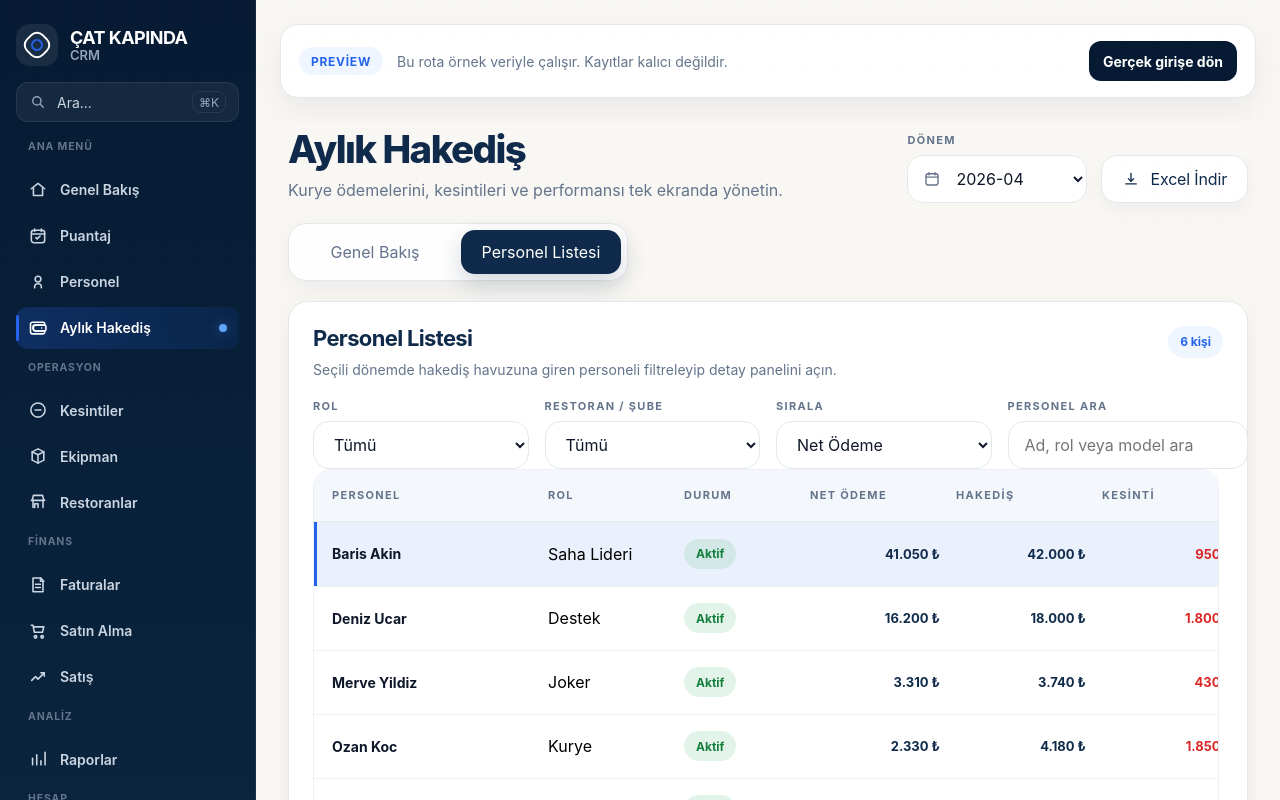
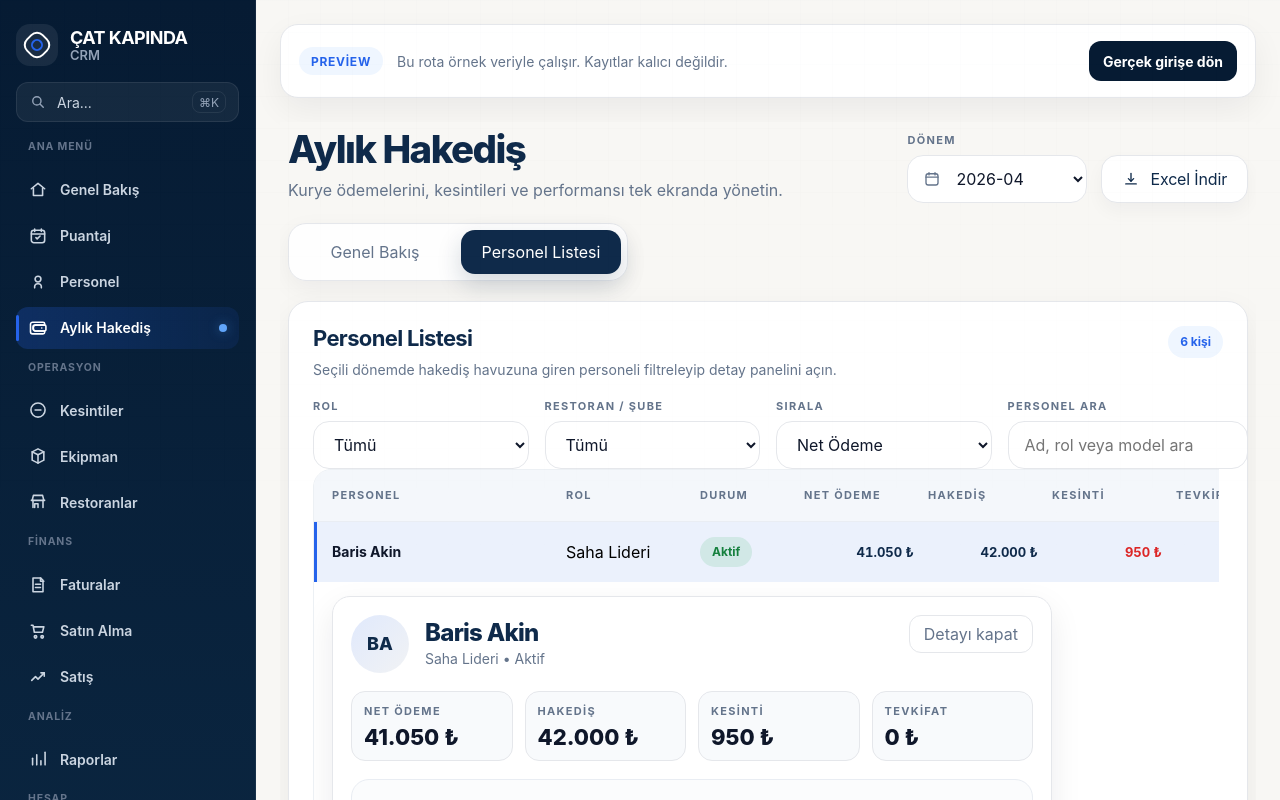
Before and after one commit to catkapinda/catkapinda-crm, a Next.js app in the folder v2/frontend/: page /preview/payroll in a window 1280 px wide. Both pictures are taken after a click on the button "Personel Listesi". Shown: the top 800 px of the page. Built offline with nearby package versions, Linux system fonts and the light colour scheme.

Commit message:
Refine payroll personnel list detail layout

```diff
--- a/v2/frontend/app/payroll/page.tsx
+++ b/v2/frontend/app/payroll/page.tsx
@@ -66,7 +66,6 @@ type DeductionsManagementResponse = {
 };
 
 type PayrollDeltaTone = "positive" | "negative" | "neutral";
-type PayrollTab = "finance" | "operations" | "trend" | "pdf";
 type PayrollViewMode = "overview" | "list";
 
 type PayrollEntryView = PayrollDashboard["entries"][number];
@@ -625,8 +624,6 @@ export default function PayrollPage() {
   const [personnelQuery, setPersonnelQuery] = useState("");
   const [sortMode, setSortMode] = useState("net-desc");
   const [selectedPersonnelId, setSelectedPersonnelId] = useState<number | null>(null);
-  const [activeTab, setActiveTab] = useState<PayrollTab>("finance");
-  const [detailDrawerOpen, setDetailDrawerOpen] = useState(false);
   const [documentBusy, setDocumentBusy] = useState(false);
   const [documentError, setDocumentError] = useState("");
   const [documentMessage, setDocumentMessage] = useState("");
@@ -958,18 +955,6 @@ export default function PayrollPage() {
     () => filteredEntries.find((entry) => entry.personnel_id === selectedPersonnelId) ?? null,
     [filteredEntries, selectedPersonnelId],
   );
-
-  useEffect(() => {
-    if (viewMode !== "list") {
-      setDetailDrawerOpen(false);
-    }
-  }, [viewMode]);
-
-  useEffect(() => {
-    if (!selectedPersonnel) {
-      setDetailDrawerOpen(false);
-    }
-  }, [selectedPersonnel]);
 
   const highestNetPayment = useMemo(
     () =>
@@ -1261,72 +1246,49 @@ export default function PayrollPage() {
     },
   ];
 
-  const detailTabs = [
-    { id: "finance", label: "Finans Özeti" },
-    { id: "operations", label: "Operasyon Özeti" },
-    { id: "trend", label: "Trend" },
-    { id: "pdf", label: "PDF" },
-  ] satisfies Array<{ id: PayrollTab; label: string }>;
-
   const openPersonnelDetail = (personnelId: number) => {
-    setSelectedPersonnelId(personnelId);
-    setActiveTab("finance");
-    setDetailDrawerOpen(true);
-  };
-
-  const renderDetailPanel = (extraClassName?: string) => (
-    <section className={`${styles.payintDetailPanel} ${extraClassName ?? ""}`.trim()}>
+    setSelectedPersonnelId((current) => (current === personnelId ? null : personnelId));
+  };
+
+  const renderInlineDetailCard = () => (
+    <section className={styles.payintInlineDetailCard}>
       {selectedPersonnel ? (
         <>
-          <div className={styles.payintDetailHeader}>
+          <div className={styles.payintInlineDetailHeader}>
             <div className={styles.payintDetailProfile}>
               <div className={styles.payintDetailAvatar}>{getInitials(selectedPersonnel.personnel)}</div>
               <div className={styles.payintDetailCopy}>
                 <h3>{selectedPersonnel.personnel}</h3>
-                <p>{selectedPersonnel.role}</p>
-              </div>
-            </div>
-            <div className={styles.payintDetailStatusRow}>
-              <StatusBadge value={selectedPersonnel.status} />
-              <button type="button" className={styles.payintKebabButton} aria-label="Detay menüsü">
-                <span />
-                <span />
-                <span />
+                <p>
+                  {selectedPersonnel.role}
+                  {selectedPersonnel.status ? ` • ${selectedPersonnel.status}` : ""}
+                </p>
+              </div>
+            </div>
+            <button
+              type="button"
+              className={styles.payintInlineDetailClose}
+              onClick={() => setSelectedPersonnelId(null)}
+            >
+              Detayı kapat
             </button>
           </div>
-          </div>
-          <div className={styles.payintTabStrip} role="tablist" aria-label="Personel detay sekmeleri">
-            {detailTabs.map((tab) => (
-              <button
-                key={tab.id}
-                type="button"
-                className={`${styles.payintTabButton} ${
-                  activeTab === tab.id ? styles.payintTabButtonActive : ""
-                }`}
-                onClick={() => setActiveTab(tab.id)}
-              >
-                {tab.label}
-              </button>
-            ))}
-          </div>
-
-          {activeTab === "finance" ? (
           <div className={styles.payintDetailBody}>
-              <div className={styles.payintDetailMetricGrid}>
-                <article className={styles.payintDetailMetricCard}>
+            <div className={styles.payintInlineMetricGrid}>
+              <article className={styles.payintInlineMetricCard}>
                 <span>Net Ödeme</span>
                 <strong>{formatMoney(selectedPersonnel.net_payment)}</strong>
               </article>
-                <article className={styles.payintDetailMetricCard}>
-                  <span>Hakediş Tutarı</span>
+              <article className={styles.payintInlineMetricCard}>
+                <span>Hakediş</span>
                 <strong>{formatMoney(selectedPersonnel.gross_pay)}</strong>
               </article>
-                <article className={styles.payintDetailMetricCard}>
-                  <span>Toplam Kesinti</span>
-                  <strong>{formatMoney(selectedPersonnel.total_deductions)}</strong>
+              <article className={styles.payintInlineMetricCard}>
+                <span>Kesinti</span>
+                <strong className={styles.payintNegativeText}>{formatMoney(selectedPersonnel.total_deductions)}</strong>
               </article>
-                <article className={styles.payintDetailMetricCard}>
-                  <span>Toplam Tevkifat</span>
+              <article className={styles.payintInlineMetricCard}>
+                <span>Tevkifat</span>
                 <strong>{formatMoney(selectedPersonnel.tevkifat_amount)}</strong>
               </article>
             </div>
@@ -1340,7 +1302,7 @@ export default function PayrollPage() {
                 {selectedPersonDeductions.length ? (
                   selectedPersonDeductions.map((row) => (
                     <div key={String(row.key)} className={styles.payintDetailListRow}>
-                        <span>{row.label}</span>
+                      <span title={row.label}>{row.label}</span>
                       <strong className={styles.payintNegativeText}>{formatMoney(row.amount)}</strong>
                     </div>
                   ))
@@ -1353,49 +1315,7 @@ export default function PayrollPage() {
                 <strong>{formatMoney(selectedPersonnel.total_deductions)}</strong>
               </div>
             </div>
-            </div>
-          ) : null}
-
-          {activeTab === "operations" ? (
-            <div className={styles.payintDetailBody}>
-              <div className={styles.payintDetailMetricGrid}>
-                <article className={styles.payintDetailMetricCard}>
-                  <span>Toplam Saat</span>
-                  <strong>{formatNumber(selectedPersonnel.total_hours, 1)}</strong>
-                </article>
-                <article className={styles.payintDetailMetricCard}>
-                  <span>Toplam Paket</span>
-                  <strong>{formatNumber(selectedPersonnel.total_packages, 0)}</strong>
-                </article>
-                <article className={styles.payintDetailMetricCard}>
-                  <span>Toplam Şube</span>
-                  <strong>{formatNumber(selectedPersonnel.restaurant_count, 0)}</strong>
-                </article>
-                <article className={styles.payintDetailMetricCard}>
-                  <span>Paket / Saat</span>
-                  <strong>
-                    {selectedPersonnel.total_hours > 0
-                      ? formatNumber(selectedPersonnel.total_packages / selectedPersonnel.total_hours, 1)
-                      : "0,0"}
-                  </strong>
-                </article>
-              </div>
-            </div>
-          ) : null}
-
-          {activeTab === "trend" ? (
-            <div className={styles.payintDetailBody}>
-              <div className={styles.payintDetailTrendCard}>
-                <TrendChart
-                  items={personTrendSeries.length ? personTrendSeries : [{ label: "—", value: 0 }]}
-                />
-              </div>
-              <div className={styles.payintInsightCard}>{personTrendInsight}</div>
-            </div>
-          ) : null}
-
-          {activeTab === "pdf" ? (
-            <div className={styles.payintDetailBody}>
+
             <button
               type="button"
               className={styles.payintPrimaryButton}
@@ -1411,10 +1331,9 @@ export default function PayrollPage() {
               <div className={`${styles.payintFeedback} ${styles.payintFeedbackSuccess}`}>{documentMessage}</div>
             ) : null}
           </div>
-          ) : null}
         </>
       ) : (
-        <div className={styles.payintEmptyPanel}>Sağ paneli doldurmak için listeden bir personel seçin.</div>
+        <div className={styles.payintEmptyPanel}>Detayları görmek için listeden bir personel seçin.</div>
       )}
     </section>
   );
@@ -1652,6 +1571,7 @@ export default function PayrollPage() {
           </div>
 
           <div className={styles.payintListBody}>
+            <div className={styles.payintTableScroll}>
               <div className={styles.payintTableDesktop}>
                 <div className={styles.payintTableHeader}>
                   <span>Personel</span>
@@ -1665,8 +1585,8 @@ export default function PayrollPage() {
                   <span>Aksiyon</span>
                 </div>
                 {listEntries.map((entry) => (
+                  <div key={entry.personnel_id} className={styles.payintTableEntry}>
                     <button
-                  key={entry.personnel_id}
                       type="button"
                       className={`${styles.payintTableRow} ${
                         selectedPersonnelId === entry.personnel_id ? styles.payintTableRowSelected : ""
@@ -1680,26 +1600,37 @@ export default function PayrollPage() {
                       <span>
                         <StatusBadge value={entry.status} />
                       </span>
-                  <span className={styles.payintNumericCell}>{formatMoney(entry.net_payment)}</span>
-                  <span className={styles.payintNumericCell}>{formatMoney(entry.gross_pay)}</span>
-                  <span className={`${styles.payintNumericCell} ${styles.payintNegativeText}`}>
+                      <span className={`${styles.payintNumericCell} ${styles.payintMoneyCell}`}>
+                        {formatMoney(entry.net_payment)}
+                      </span>
+                      <span className={`${styles.payintNumericCell} ${styles.payintMoneyCell}`}>
+                        {formatMoney(entry.gross_pay)}
+                      </span>
+                      <span className={`${styles.payintNumericCell} ${styles.payintMoneyCell} ${styles.payintNegativeText}`}>
                         {formatMoney(entry.total_deductions)}
                       </span>
-                  <span className={styles.payintNumericCell}>
+                      <span className={`${styles.payintNumericCell} ${styles.payintMoneyCell}`}>
                         {formatMoney(entry.tevkifat_amount)}
                       </span>
                       <span className={styles.payintModelCell}>{displayCostModel(entry.cost_model)}</span>
                       <span className={styles.payintActionCell}>
-                    <span className={styles.payintActionPill}>Detay</span>
+                        <span className={styles.payintActionPill}>
+                          {selectedPersonnelId === entry.personnel_id ? "Kapat" : "Detay"}
+                        </span>
                       </span>
                     </button>
+                    {selectedPersonnelId === entry.personnel_id ? (
+                      <div className={styles.payintInlineDetailRow}>{renderInlineDetailCard()}</div>
+                    ) : null}
+                  </div>
                 ))}
+              </div>
             </div>
 
             <div className={styles.payintTableMobile}>
               {listEntries.map((entry) => (
+                <div key={`mobile-${entry.personnel_id}`} className={styles.payintMobileEntry}>
                   <button
-                  key={`mobile-${entry.personnel_id}`}
                     type="button"
                     className={`${styles.payintPersonCard} ${
                       selectedPersonnelId === entry.personnel_id ? styles.payintPersonCardSelected : ""
@@ -1734,6 +1665,10 @@ export default function PayrollPage() {
                       </div>
                     </div>
                   </button>
+                  {selectedPersonnelId === entry.personnel_id ? (
+                    <div className={styles.payintMobileInlineDetail}>{renderInlineDetailCard()}</div>
+                  ) : null}
+                </div>
               ))}
             </div>
           </div>
@@ -1807,33 +1742,6 @@ export default function PayrollPage() {
             viewMode === "overview" ? overviewView : listView
           )}
 
-          {viewMode === "list" && detailDrawerOpen && selectedPersonnel ? (
-            <>
-              <button
-                type="button"
-                className={styles.payintDrawerOverlay}
-                aria-label="Detay panelini kapat"
-                onClick={() => setDetailDrawerOpen(false)}
-              />
-              <aside className={styles.payintDetailDrawer} aria-label="Personel detay paneli">
-                <div className={styles.payintDrawerTopbar}>
-                  <div>
-                    <strong>Personel Detayı</strong>
-                    <span>{selectedPersonnel.personnel}</span>
-                  </div>
-                  <button
-                    type="button"
-                    className={styles.payintDrawerClose}
-                    onClick={() => setDetailDrawerOpen(false)}
-                    aria-label="Detay panelini kapat"
-                  >
-                    ×
-                  </button>
-                </div>
-                {renderDetailPanel(styles.payintDetailPanelDrawer)}
-              </aside>
-            </>
-          ) : null}
         </div>
       </div>
     </AppShell>
--- a/v2/frontend/app/payroll/payroll-intelligence.module.css
+++ b/v2/frontend/app/payroll/payroll-intelligence.module.css
@@ -810,41 +810,35 @@
 
 .payintTableDesktop {
   display: block;
+  min-width: 1184px;
   border-radius: 18px;
   overflow: hidden;
   border: 1px solid #ecf0f4;
   background: #fbfcfd;
 }
 
+.payintTableScroll {
+  width: 100%;
+  overflow-x: auto;
+  overflow-y: visible;
+}
+
 .payintTableHeader,
 .payintTableRow {
   display: grid;
   grid-template-columns:
-    minmax(200px, 1.9fr)
-    minmax(120px, 1.1fr)
-    minmax(110px, 1fr)
-    minmax(130px, 1.1fr)
-    minmax(130px, 1.1fr)
-    minmax(130px, 1.1fr)
-    minmax(130px, 1.1fr)
-    minmax(130px, 1fr);
-  gap: 16px;
+    minmax(220px, 1.7fr)
+    minmax(120px, 0.8fr)
+    90px
+    minmax(110px, 0.8fr)
+    minmax(110px, 0.8fr)
+    minmax(110px, 0.8fr)
+    minmax(110px, 0.8fr)
+    minmax(130px, 0.9fr)
+    64px;
+  gap: 14px;
   align-items: center;
   padding: 0 18px;
-}
-
-.payintTableHeader,
-.payintTableRow {
-  grid-template-columns:
-    minmax(200px, 2fr)
-    minmax(120px, 1.05fr)
-    minmax(110px, 1fr)
-    minmax(130px, 1.1fr)
-    minmax(130px, 1.1fr)
-    minmax(130px, 1.1fr)
-    minmax(130px, 1.1fr)
-    minmax(130px, 1fr)
-    88px;
 }
 
 .payintTableHeader {
@@ -859,7 +853,7 @@
 }
 
 .payintTableRow {
-  min-height: 64px;
+  min-height: 60px;
   border: 0;
   width: 100%;
   background: #ffffff;
@@ -867,13 +861,18 @@
   text-align: left;
 }
 
-.payintTableRow + .payintTableRow {
+.payintTableEntry + .payintTableEntry .payintTableRow {
   border-top: 1px solid #edf1f5;
 }
 
 .payintTableRowSelected {
   background: rgba(37, 99, 235, 0.07);
   box-shadow: inset 3px 0 0 #2563eb;
+}
+
+.payintTableEntry,
+.payintMobileEntry {
+  display: block;
 }
 
 .payintTableHeader span,
@@ -903,9 +902,16 @@
   color: #0f2a4a;
 }
 
+.payintMoneyCell {
+  text-align: right;
+  font-variant-numeric: tabular-nums;
+  white-space: nowrap;
+}
+
 .payintModelCell {
   overflow: hidden;
   text-overflow: ellipsis;
+  white-space: nowrap;
   color: #475569;
 }
 
@@ -1209,7 +1215,7 @@
 
 .payintListBody {
   max-height: 520px;
-  overflow-y: auto;
+  overflow: auto;
   padding-right: 4px;
 }
 
@@ -1295,6 +1301,75 @@
   font-weight: 700;
 }
 
+.payintInlineDetailRow,
+.payintMobileInlineDetail {
+  padding: 14px 18px 18px;
+  background: #ffffff;
+}
+
+.payintInlineDetailCard {
+  width: 100%;
+  max-width: 720px;
+  background: #ffffff;
+  border: 1px solid #e5e7eb;
+  border-radius: 18px;
+  padding: 18px;
+  box-shadow: 0 12px 32px rgba(15, 23, 42, 0.08);
+  display: grid;
+  gap: 18px;
+}
+
+.payintInlineDetailHeader {
+  display: flex;
+  align-items: flex-start;
+  justify-content: space-between;
+  gap: 16px;
+}
+
+.payintInlineDetailClose {
+  min-height: 38px;
+  border-radius: 12px;
+  border: 1px solid #e5e7eb;
+  background: #ffffff;
+  padding: 0 14px;
+  color: #64748b;
+  font-size: 13px;
+  font-weight: 700;
+  white-space: nowrap;
+  cursor: pointer;
+}
+
+.payintInlineMetricGrid {
+  display: grid;
+  grid-template-columns: repeat(4, minmax(0, 1fr));
+  gap: 12px;
+}
+
+.payintInlineMetricCard {
+  padding: 12px;
+  border-radius: 14px;
+  background: #f8fafc;
+  border: 1px solid #e5e7eb;
+  display: grid;
+  gap: 8px;
+}
+
+.payintInlineMetricCard span {
+  font-size: 11px;
+  text-transform: uppercase;
+  letter-spacing: 0.12em;
+  color: #64748b;
+  font-weight: 700;
+}
+
+.payintInlineMetricCard strong {
+  font-size: 22px;
+  line-height: 1;
+  font-weight: 760;
+  color: #0f172a;
+  white-space: nowrap;
+}
+
 .payintEmptyPanel,
 .payintEmptyCompact {
   border-radius: 16px;
@@ -1329,78 +1404,6 @@
   color: #166534;
 }
 
-.payintDrawerOverlay {
-  position: fixed;
-  inset: 0;
-  border: 0;
-  background: rgba(15, 23, 42, 0.24);
-  z-index: 70;
-}
-
-.payintDetailDrawer {
-  position: fixed;
-  top: 0;
-  right: 0;
-  width: 420px;
-  max-width: 90vw;
-  height: 100vh;
-  background: #ffffff;
-  z-index: 80;
-  box-shadow: -24px 0 60px rgba(15, 23, 42, 0.16);
-  overflow-y: auto;
-  padding: 24px 22px 28px;
-  display: grid;
-  align-content: start;
-  gap: 20px;
-}
-
-.payintDrawerTopbar {
-  display: flex;
-  align-items: flex-start;
-  justify-content: space-between;
-  gap: 16px;
-}
-
-.payintDrawerTopbar strong {
-  display: block;
-  font-size: 18px;
-  line-height: 1.2;
-  font-weight: 760;
-  color: #0f2a4a;
-}
-
-.payintDrawerTopbar span {
-  display: block;
-  margin-top: 4px;
-  font-size: 13px;
-  color: #64748b;
-  overflow: hidden;
-  text-overflow: ellipsis;
-  white-space: nowrap;
-}
-
-.payintDrawerClose {
-  width: 40px;
-  height: 40px;
-  border-radius: 12px;
-  border: 1px solid #e5e7eb;
-  background: #ffffff;
-  color: #64748b;
-  display: inline-flex;
-  align-items: center;
-  justify-content: center;
-  font-size: 24px;
-  line-height: 1;
-  cursor: pointer;
-  flex-shrink: 0;
-}
-
-@media (min-width: 1600px) {
-  .payintDetailDrawer {
-    width: 440px;
-  }
-}
-
 @media (max-width: 1180px) {
   .payintPage {
     padding: 0;
@@ -1421,6 +1424,10 @@
 
   .payintMainColumn {
     order: 1;
+  }
+
+  .payintInlineMetricGrid {
+    grid-template-columns: repeat(2, minmax(0, 1fr));
   }
 }
 
@@ -1469,7 +1476,7 @@
 
   .payintEfficiencyGrid,
   .payintLeaderboardGrid,
-  .payintDetailMetricGrid {
+  .payintInlineMetricGrid {
     grid-template-columns: 1fr 1fr;
   }
 
@@ -1501,7 +1508,7 @@
   .payintKpiStrip,
   .payintEfficiencyGrid,
   .payintLeaderboardGrid,
-  .payintDetailMetricGrid,
+  .payintInlineMetricGrid,
   .payintPersonCardGrid {
     grid-template-columns: 1fr;
   }
@@ -1521,7 +1528,7 @@
 
   .payintKpiValue,
   .payintMiniMetricCard strong,
-  .payintDetailMetricCard strong {
+  .payintInlineMetricCard strong {
     white-space: normal;
   }
 
@@ -1529,10 +1536,4 @@
   .payintPrimaryButton {
     width: 100%;
   }
-
-  .payintDetailDrawer {
-    width: 100vw;
-    max-width: 100vw;
-    padding: 20px 18px 24px;
-  }
-}
+}
```
Lines whose indentation alone changed are shown as unchanged.
